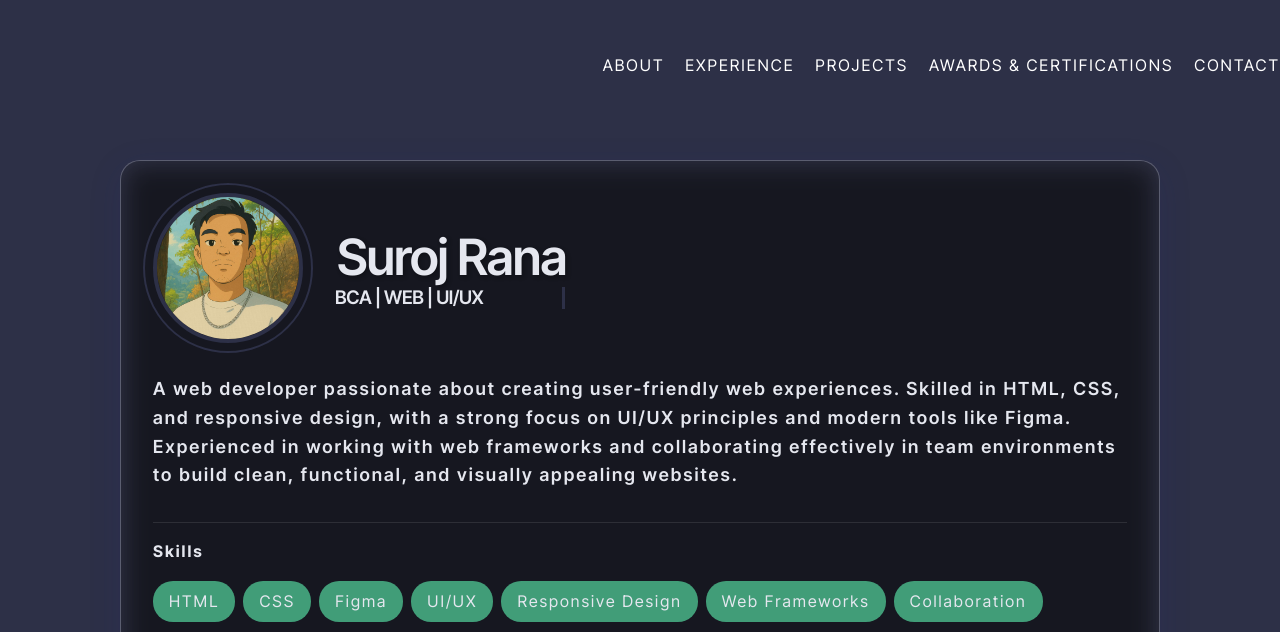
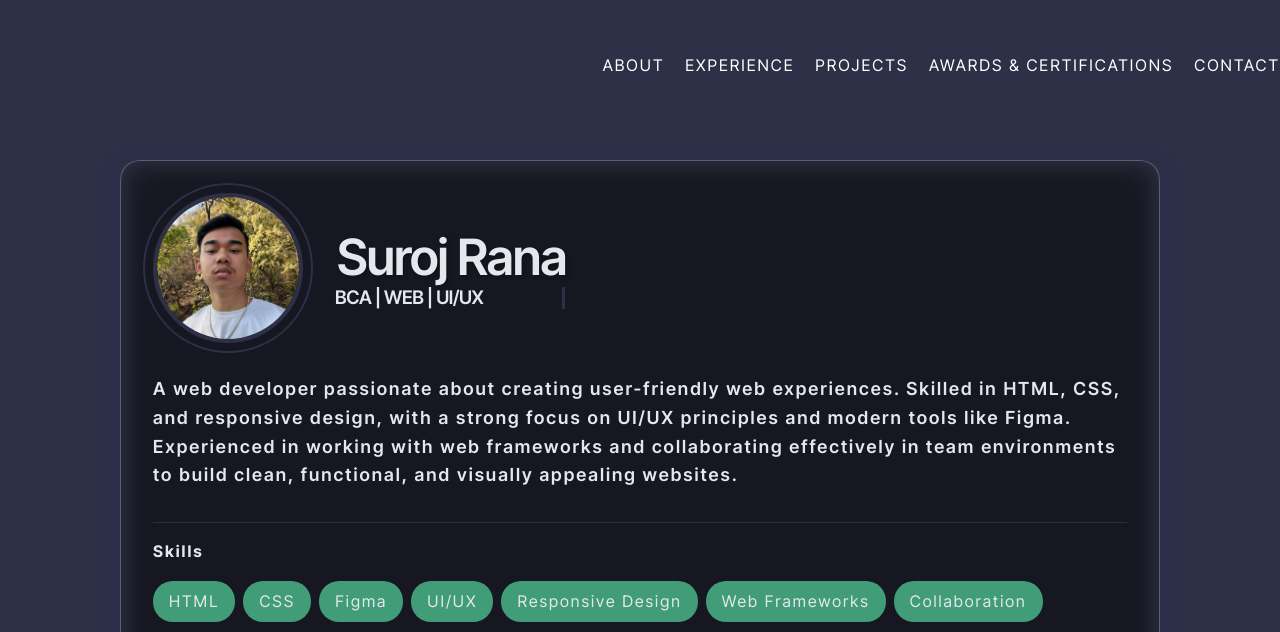
Before and after one commit to surojrana69/Portfolio-Project, a plain HTML site: page index.html in a window 1280 px wide. Shown: the top 632 px of the page. Drawn offline with Linux system fonts and the light colour scheme.

Commit message:
Updated profile

```diff
--- a/index.html
+++ b/index.html
@@ -45,7 +45,7 @@
             <article class="about-description">
                 <div class="profile-header">
                     <div class="profile-image-container">
-                        <img src="assets/images/suroj.jpg" alt="Suroj Rana" class="profile-image">
+                        <img src="assets/images/surojrana.jpg" alt="Suroj Rana" class="profile-image">
                         <div class="profile-circle"></div>
                     </div>
                     <div class="title-container">
```
Also changed, not shown: assets/images/surojrana.jpg (added).
